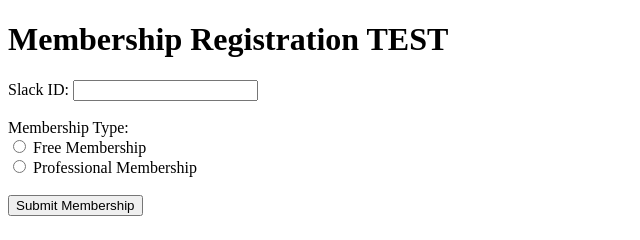
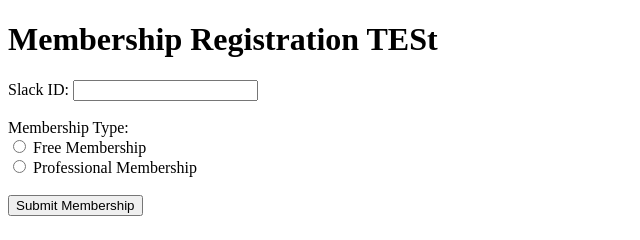
Before and after one commit to ChakithGurram/website, a website: page membership.html in a window 1280 px wide. Shown: the full height of the page, 0-640 px from the left. Drawn offline with Linux system fonts and the light colour scheme.

Commit message:
Update membership.html

```diff
--- a/membership.html
+++ b/membership.html
@@ -4,7 +4,7 @@
     <title>Membership Form test</title>
 </head>
 <body>
-    <h1>Membership Registration TEST</h1>
+    <h1>Membership Registration TESt</h1>
     <form id="membershipForm" method = "POST">
         <label for="slackId">Slack ID:</label>
         <input type="text" id="slackId" name="slackId"><br><br>
```
